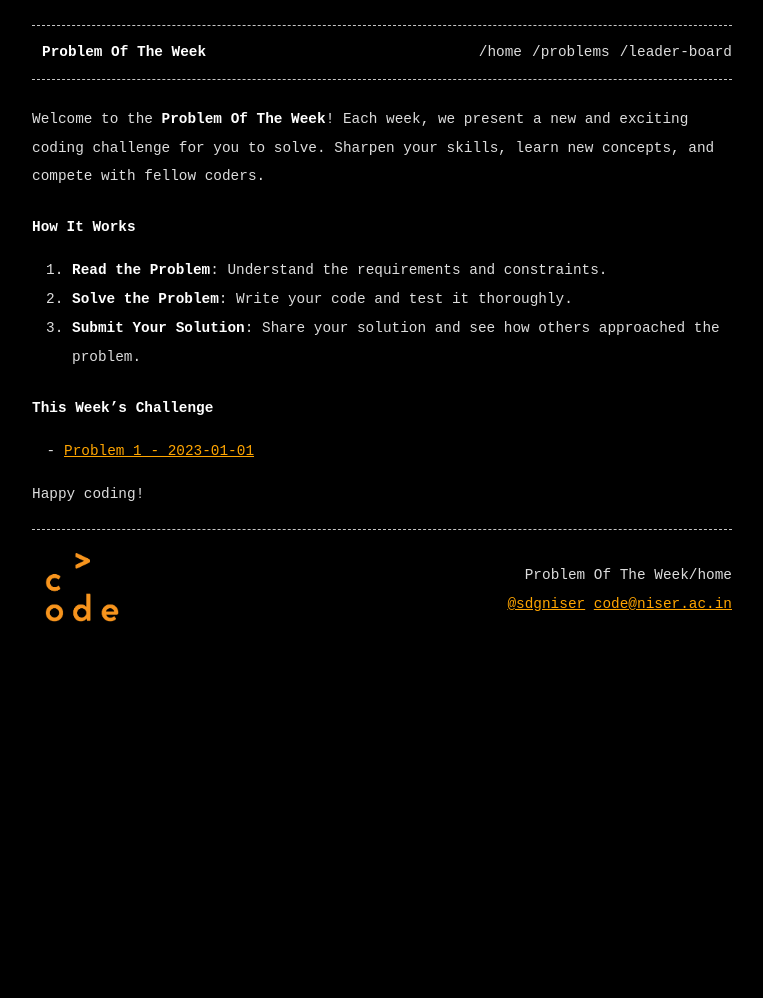
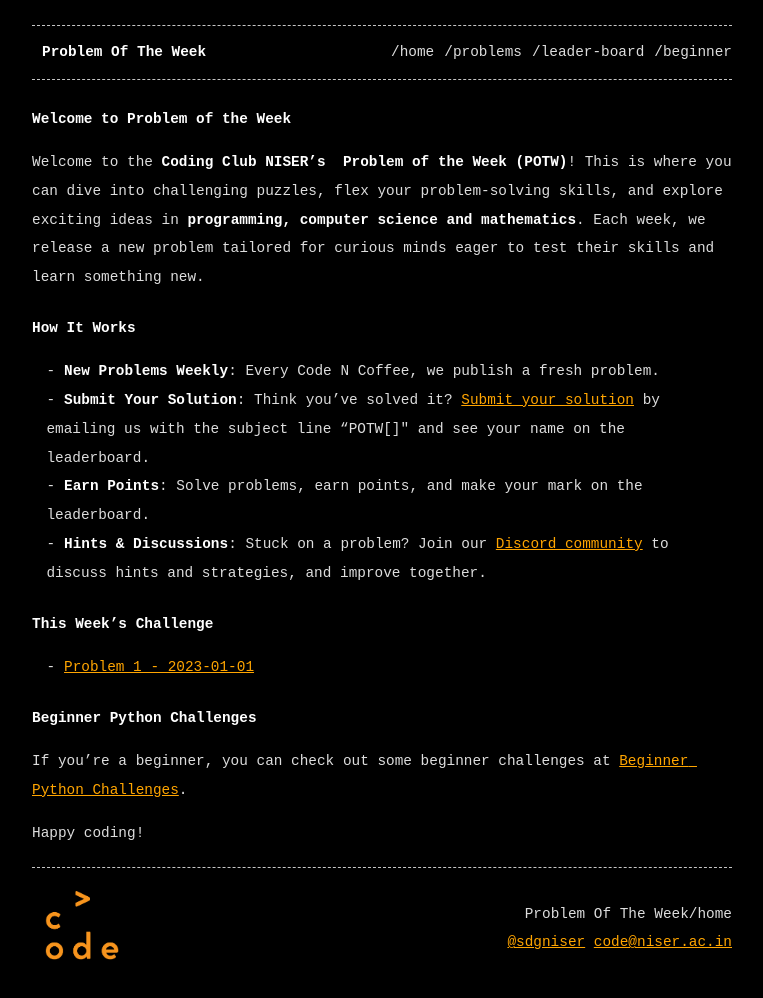
Before and after one commit to Methaphur/problem-of-the-week, a Jekyll site: the page built from index.md, in a window 1280 px wide. Shown: the whole page, without its empty margins (258-1021 px from the left). Built offline with Jekyll 4.4.1, drawn with Linux system fonts in a browser that asks for light colours; before the commit the page ends 900 px from its top, so only the background shows below that.

Commit message:
added beginner python challenges

```diff
--- a/_config.yml
+++ b/_config.yml
@@ -19,6 +19,7 @@ header_pages:
   - index.md
   - problems.md
   - leaderboard.md
+  - CS141.md
 
 # set the size of the text to 'large' or 'small', default is small
 font-size: medium
--- a/_layouts/home.html
+++ b/_layouts/home.html
@@ -2,6 +2,10 @@
 layout: default
 ---
 
-{%- if page.detail_image -%}<img class="home_header" src="{{ page.detail_image }}">{%- endif -%}
+{%- if page.detail_image -%}
+<div style="text-align: center;">
+    <img class="home_header" src="{{ page.detail_image }}" style="width: 50%; height: auto;">
+</div>
+{%- endif -%}
 
 {{ content }}
--- a/index.md
+++ b/index.md
@@ -5,16 +5,23 @@ permalink_name: /home
 title: Problem Of The Week
 ---
 
-Welcome to the **Problem Of The Week**! Each week, we present a new and exciting coding challenge for you to solve. Sharpen your skills, learn new concepts, and compete with fellow coders.
+# Welcome to Problem of the Week
+Welcome to the **Coding Club NISER's  Problem of the Week (POTW)**! This is where you can dive into challenging puzzles, flex your problem-solving skills, and explore exciting ideas in **programming, computer science and mathematics**. Each week, we release a new problem tailored for curious minds eager to test their skills and learn something new.
+
+
 
 ## How It Works
-1. **Read the Problem**: Understand the requirements and constraints.
-2. **Solve the Problem**: Write your code and test it thoroughly.
-3. **Submit Your Solution**: Share your solution and see how others approached the problem.
+- **New Problems Weekly**: Every Code N Coffee, we publish a fresh problem.
+- **Submit Your Solution**: Think you've solved it? [Submit your solution](mailto:code@niser.ac.in?subject=POTW%5B%3CNumber%3E%5D) by emailing us with the subject line "POTW[<Number>]" and see your name on the leaderboard.
+- **Earn Points**: Solve problems, earn points, and make your mark on the leaderboard.
+- **Hints & Discussions**: Stuck on a problem? Join our [Discord community](https://discord.gg/w2bSsQkBTe) to discuss hints and strategies, and improve together.
 
 ## This Week's Challenge
 
 - [Problem 1 - 2023-01-01]({{ site.baseurl }}/problems/problem1)
 
 
+## Beginner Python Challenges
+If you're a beginner, you can check out some beginner challenges at [Beginner Python Challenges]({{ site.baseurl }}/CS141/).
+
 Happy coding!
```
Also changed, not shown: CS141.md (added, +11 -0 lines), CS141/challenge1.md (added, +35 -0 lines).
